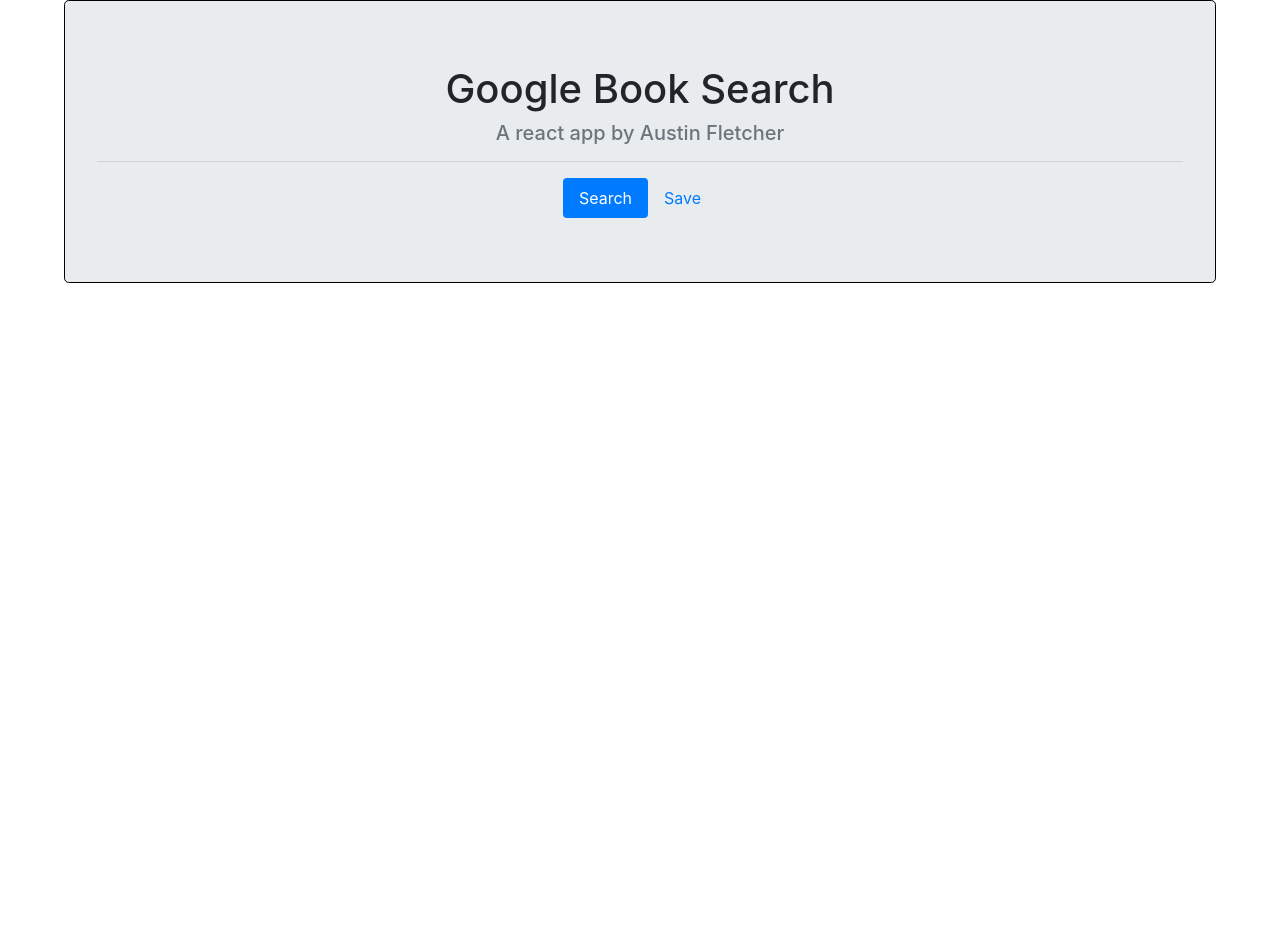
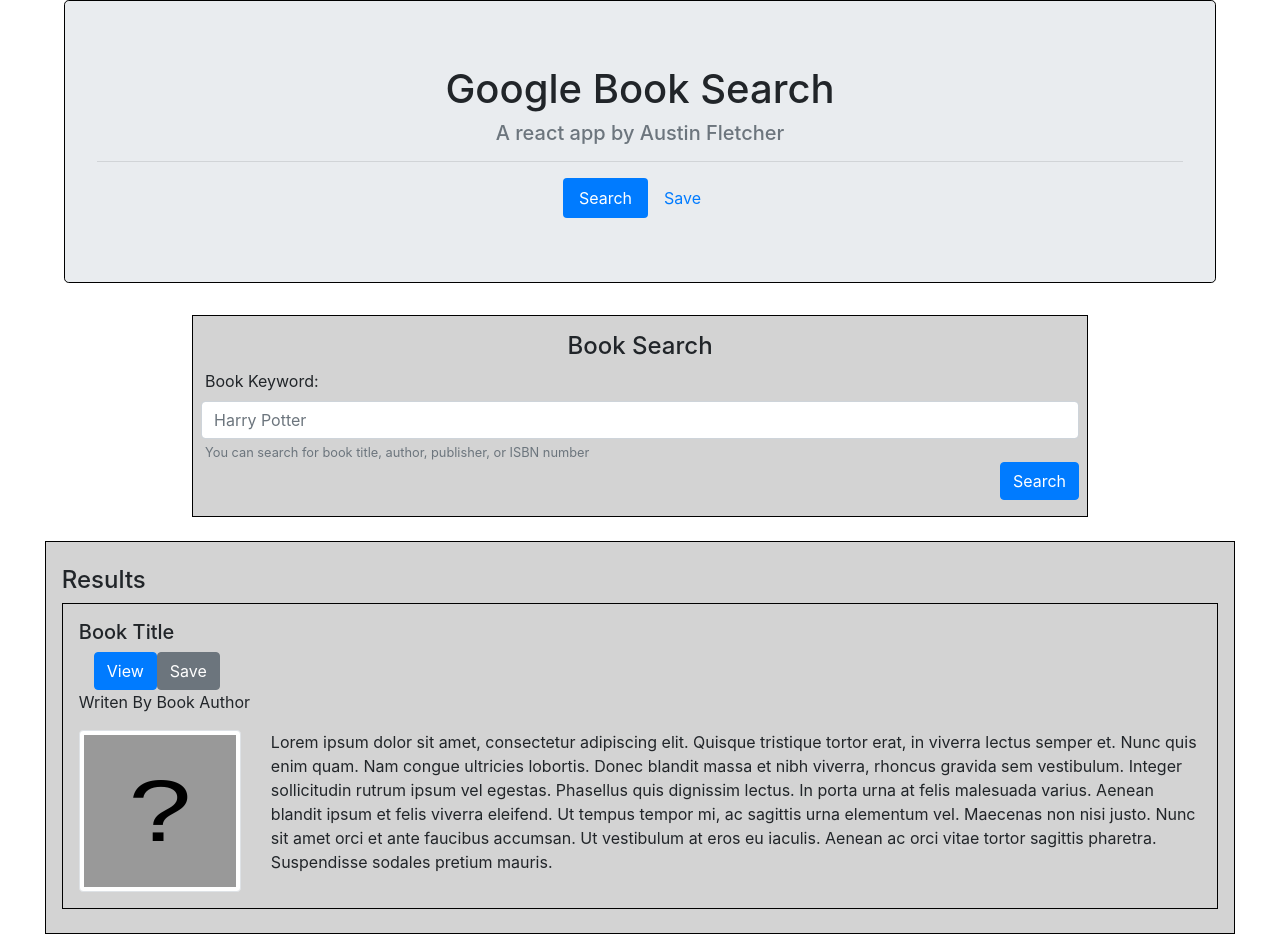
Before and after one commit to AFletch95/google-book-search, a React (Create React App) app: page / in a window 1280 px wide. Before the commit the page ends 800 px from the top, so only its background shows below. Built offline with nearby package versions, Linux system fonts and the light colour scheme.

Commit message:
create book search bar and book card

```diff
--- a/src/App.js
+++ b/src/App.js
@@ -1,11 +1,13 @@
 import React from 'react';
 import './App.css';
 import Jumbotron from "./components/Jumbotron"
+import SearchPage from './pages/Search/Search';
 
 function App() {
   return (
     <div className="App">
       <Jumbotron />
+      <SearchPage />
     </div>
   );
 }
--- /dev/null
+++ b/src/components/BookCard/index.js
@@ -0,0 +1,32 @@
+import React from "react";
+
+const BookCard = (props) => {
+
+  return (
+    <div className="container-fluid" style={{ padding: "1rem", border: "solid black 1px" }}>
+      <div className="row">
+        <div className="col-6" style={{ margin: "0" }}>
+
+          <h5>{props.bookTitle}</h5>
+
+          <div className="col-6" style={{ margin: "0" }}>
+            <button className="btn btn-primary">View</button>
+            <button className="btn btn-secondary">{props.databaseButton}</button>
+          </div>
+        </div>
+      </div>
+      <p>Writen By {props.bookAuthor}</p>
+      <div className="row">
+        <div className="col-2">
+          <img src={props.bookImage} alt={props.bookTitle} className="img-thumbnail" ></img>
+        </div>
+        <div className="col-10">
+          <p>{props.bookDescription}</p>
+        </div>
+      </div>
+    </div>
+
+  )
+}
+
+export default BookCard;
--- /dev/null
+++ b/src/components/BookSearchBox/index.js
@@ -0,0 +1,25 @@
+import React from "react";
+
+const BookSearchBox = () => {
+  return (
+
+    <div className="container-fluid mb-4" style={{ backgroundColor: "lightGray", width: "70vw", padding: "1rem 0.5rem", border: "solid black 1px" }}>
+      <h4>Book Search</h4>
+      <form>
+        <div className="form-content text-left">
+
+          <label htmlFor="bookSearchBar" className="pl-1">Book Keyword:</label>
+          <input id="bookSearchBar" className="form-control" placeholder="Harry Potter"></input>
+          <small className="form-text text-muted pl-1">You can search for book title, author, publisher, or ISBN number</small>
+        </div>
+        <div className="d-flex justify-content-end">
+          <button className="btn btn-primary" type="submit">Search</button>
+        </div>
+      </form>
+    </div>
+
+  )
+
+}
+
+export default BookSearchBox;
--- /dev/null
+++ b/src/pages/Search/Search.js
@@ -0,0 +1,26 @@
+import React, { useState } from "react";
+import BookSearchBox from "../../components/BookSearchBox";
+import BookCard from "../../components/BookCard";
+
+const SearchPage = () => {
+
+  const [databaseButton, setDatabaseButton] = useState("Save")
+  const [bookTitle, setBookTitle] = useState("Book Title");
+  const [bookAuthor, setBookAutor] = useState("Book Author");
+  const [bookImage, setBookImage] = useState("./book-image-placeholder.svg");
+  const [bookDescription, setBookDescription] = useState("Lorem ipsum dolor sit amet, consectetur adipiscing elit. Quisque tristique tortor erat, in viverra lectus semper et. Nunc quis enim quam. Nam congue ultricies lobortis. Donec blandit massa et nibh viverra, rhoncus gravida sem vestibulum. Integer sollicitudin rutrum ipsum vel egestas. Phasellus quis dignissim lectus. In porta urna at felis malesuada varius. Aenean blandit ipsum et felis viverra eleifend. Ut tempus tempor mi, ac sagittis urna elementum vel. Maecenas non nisi justo. Nunc sit amet orci et ante faucibus accumsan. Ut vestibulum at eros eu iaculis. Aenean ac orci vitae tortor sagittis pharetra. Suspendisse sodales pretium mauris.")
+
+  return (
+    <div id="searchPage">
+      <BookSearchBox />
+      <div className="container-fluid text-left" style={{ backgroundColor: "lightGray", padding: "1.5rem 1rem", width: "93vw", border: "solid black 1px" }}>
+        <h4>Results</h4>
+        {/* BookCards go here */}
+        <BookCard bookTitle={bookTitle} bookAuthor={bookAuthor} bookImage={bookImage} bookDescription={bookDescription} databaseButton={databaseButton} />
+      </div>
+    </div>
+
+  )
+}
+
+export default SearchPage;
```
Also changed, not shown: public/book-image-placeholder.svg (added), src/pages/Saved/Saved.js (added).
